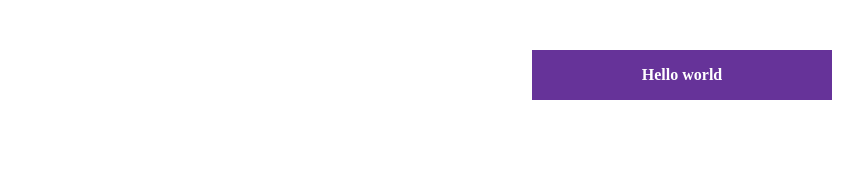
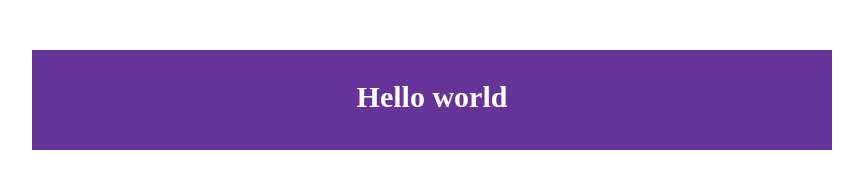
Before and after one commit to Mercury-x/reverse_schedule, a plain HTML site: page index.html in a window 1280 px wide. Shown: the whole page, without its empty margins (398-1261 px from the left). Drawn offline with nearby package versions, Linux system fonts and the light colour scheme.

Commit message:
逆向日程demo

```diff
--- a/index.css
+++ b/index.css
@@ -1,3 +1,7 @@
+* {
+    font-size: 30px;
+}
+
 #app {
     position: relative;
 }
@@ -6,8 +10,8 @@
     position: fixed;
     right: 50px;
     top: 50px;
-    width: 300px;
-    height: 50px;
+    width: 800px;
+    height: 100px;
     background-color:  rebeccapurple;
     color: white;
     text-align: center;
--- a/index.html
+++ b/index.html
@@ -19,7 +19,7 @@
                 </select>
             </div>
             <div class="input-space">
-                <textarea  id="" cols="80" rows="10" :value="item.content"></textarea>
+                <textarea  id="" cols="40" rows="5" :value="item.content"></textarea>
                 <button @click="saveContent(item)">save</button>
             </div>
         </div>
```
Also changed, not shown: 1 other file.
